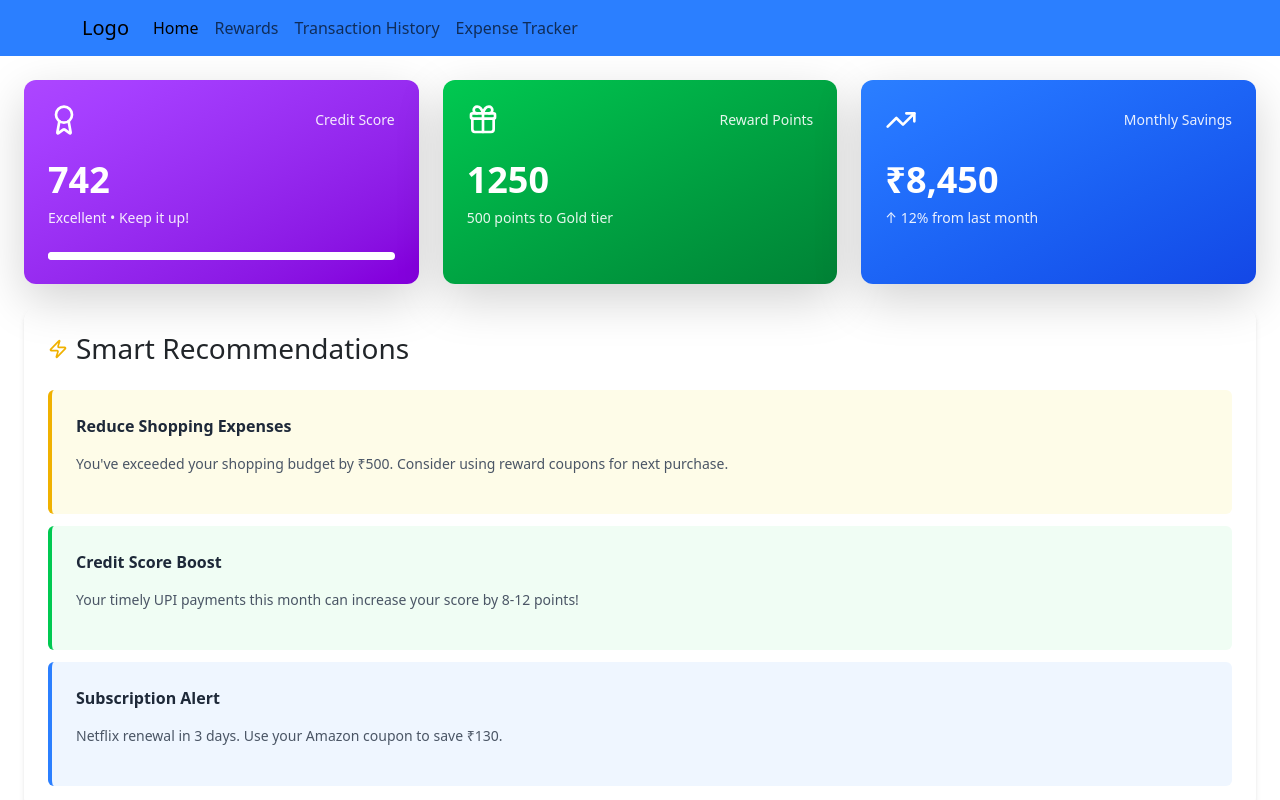
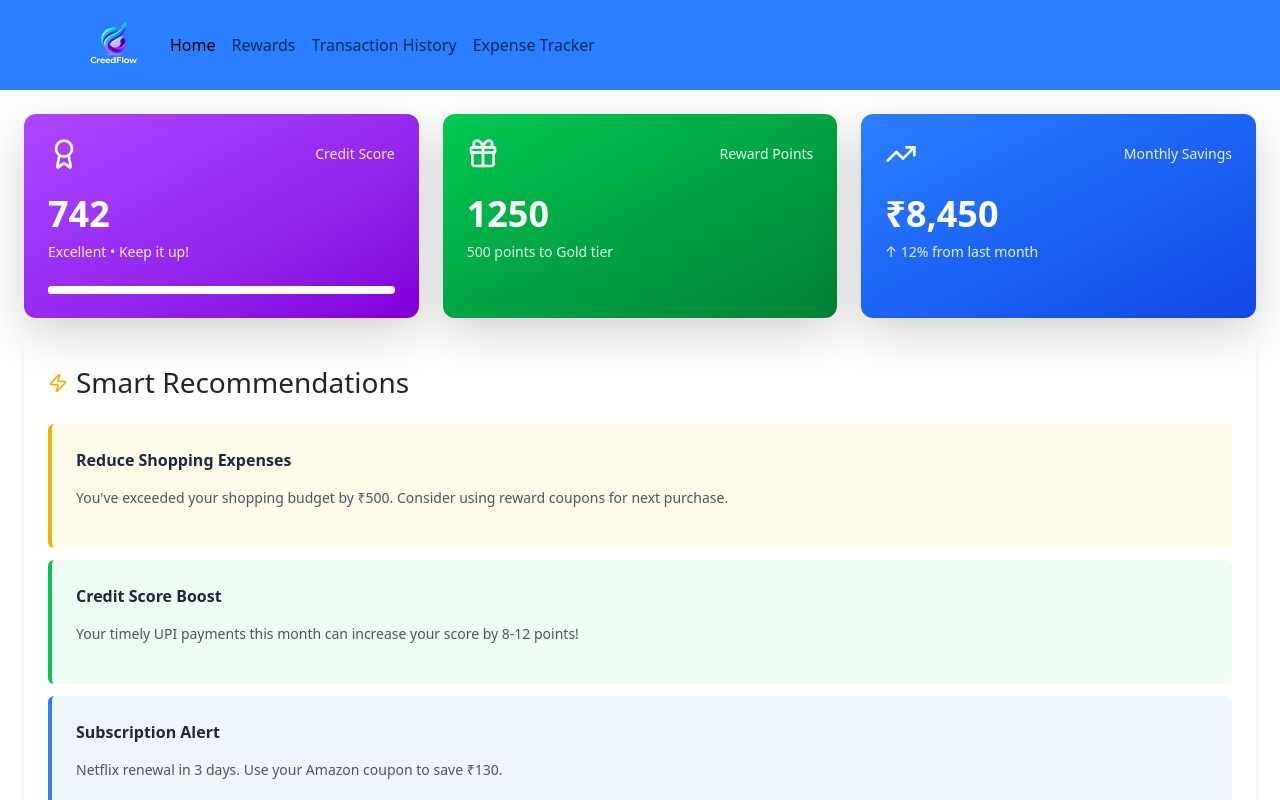
Before and after one commit to muditbansal980/PayloadHackathon, a React (Vite) app in the folder frontend/: page /Home in a window 1280 px wide. Shown: the top 800 px of the page. Built offline with nearby package versions, Linux system fonts and the light colour scheme.

Commit message:
updated logo

```diff
--- a/frontend/src/components/Navbar/Navbar.jsx
+++ b/frontend/src/components/Navbar/Navbar.jsx
@@ -1,13 +1,13 @@
 import Container from 'react-bootstrap/Container';
 import Nav from 'react-bootstrap/Nav';
 import Navbar from 'react-bootstrap/Navbar';
-import NavDropdown from 'react-bootstrap/NavDropdown';
+import Logo from '../../assets/logo.png';
 import { NavLink } from 'react-router-dom';
 function NavbarComp() {
     return (
         <Navbar expand="lg" className="bg-blue-500 ">
             <Container className='flex justify-between'>
-                    <Navbar.Brand >Logo</Navbar.Brand>
+                    <Navbar.Brand ><img src={Logo} alt="Logo" className="h-16 " /></Navbar.Brand>
                 <Navbar.Toggle aria-controls="basic-navbar-nav" />
                     <Navbar.Collapse id="basic-navbar-nav">
                         <Nav className="me-auto">
```
Also changed, not shown: frontend/src/assets/logo.jpeg (added), frontend/src/assets/logo.png (added).
